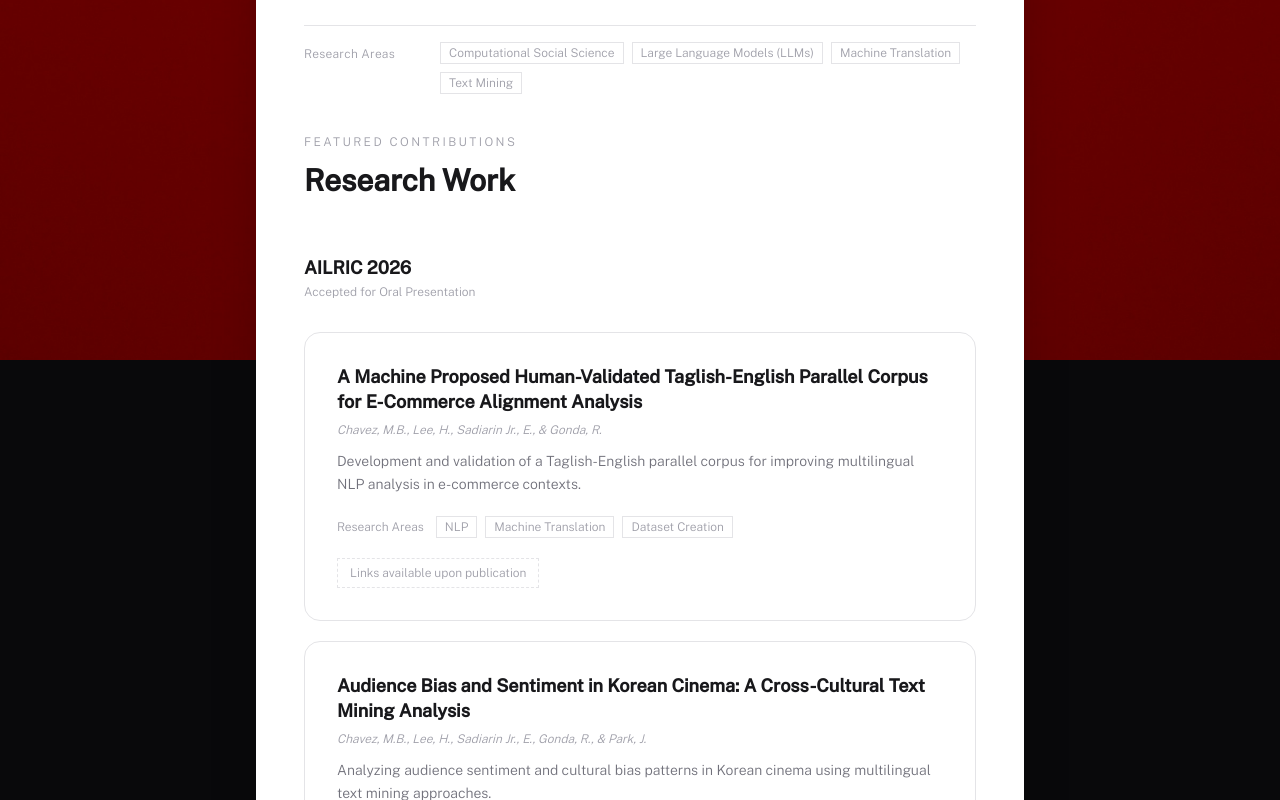
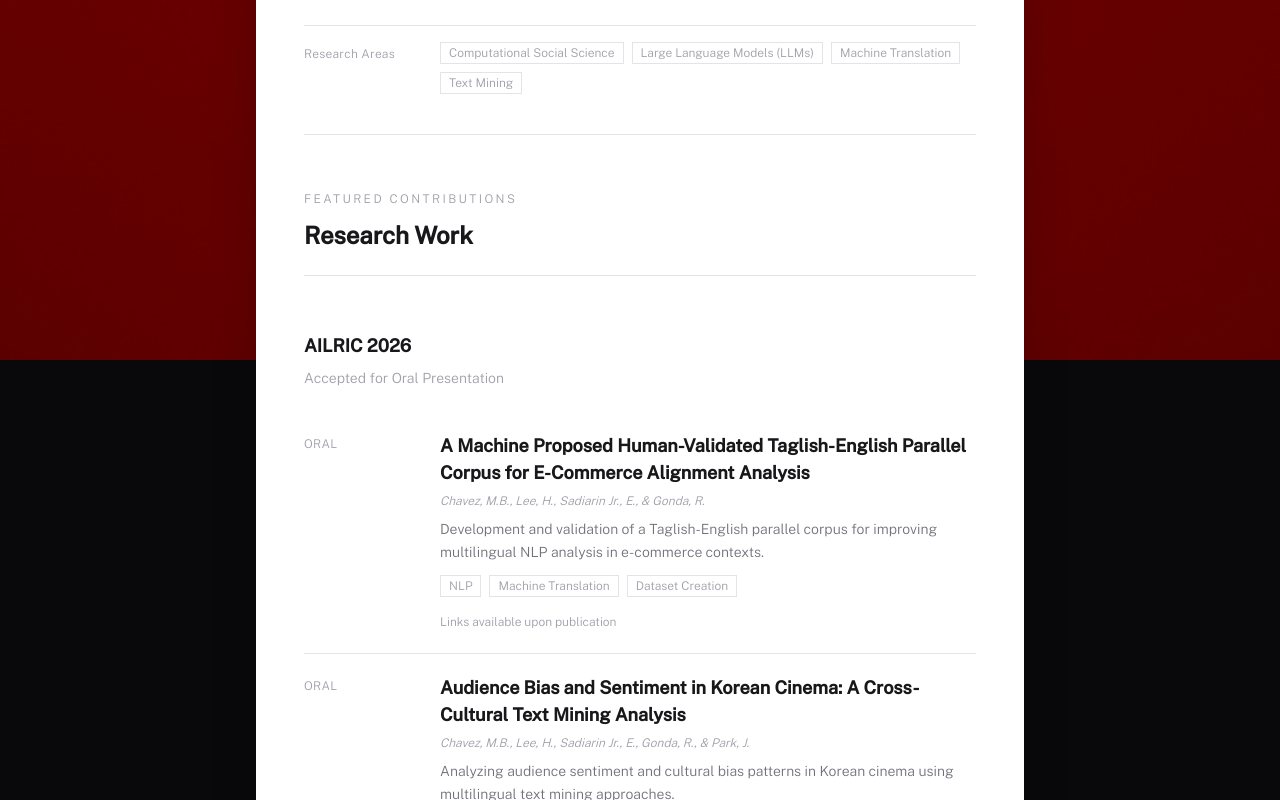
Before and after one commit to mbchavez27/mbchavezzportfolio, a React (Vite) app: page /papers in a window 1280 px wide. Shown: the part 440-1240 px from the top of the page. Built offline with nearby package versions, Linux system fonts and the light colour scheme.

Commit message:
style(papers): academic-style paper list

```diff
--- a/src/features/papers/components/PaperEntry.tsx
+++ /dev/null
@@ -1,34 +0,0 @@
-import { motion } from "motion/react";
-import Tag from "@/components/atoms/Tag";
-import { CARD_LIGHT } from "@/components/atoms/surfaces";
-import { revealOnScroll } from "@/lib/motion";
-import type { Paper } from "../domain/papers.domain";
-import PaperLinks from "./PaperLinks";
-
-type Props = {
-  paper: Paper;
-  position: number;
-};
-
-export default function PaperEntry({ paper, position }: Props) {
-  return (
-    <motion.div {...revealOnScroll({ y: 20, delay: position * 0.1, duration: 0.5 })} className={`p-6 md:p-8 ${CARD_LIGHT}`}>
-      <h3 className="font-display text-lg font-semibold text-zinc-900 leading-snug mb-2">{paper.title}</h3>
-      <p className="font-body font-light text-xs text-zinc-400 italic mb-3">{paper.authors}</p>
-      <p className="font-body font-light text-sm text-zinc-500 leading-relaxed mb-5">{paper.description}</p>
-      <div className="flex flex-wrap items-center gap-2 mb-5">
-        <span className="font-body font-light text-xs text-zinc-400 mr-1">Research Areas</span>
-        {paper.areas.map((area) => (
-          <Tag key={area} label={area} variant="light" />
-        ))}
-      </div>
-      {paper.links.length > 0 ? (
-        <PaperLinks links={paper.links} />
-      ) : (
-        <span className="font-body font-light inline-flex items-center gap-1.5 text-xs border border-dashed border-zinc-200 text-zinc-400 px-3 py-1.5">
-          Links available upon publication
-        </span>
-      )}
-    </motion.div>
-  );
-}
--- a/src/features/papers/components/PaperLinks.tsx
+++ b/src/features/papers/components/PaperLinks.tsx
@@ -10,7 +10,7 @@ const linkDisplay = {
 
 export default function PaperLinks({ links }: { links: readonly PaperLink[] }) {
   return (
-    <div className="flex flex-wrap gap-2">
+    <div className="flex flex-wrap gap-x-4 gap-y-2">
       {links.map((link) => {
         const { label, Icon } = linkDisplay[link.kind];
         return (
@@ -19,7 +19,7 @@ export default function PaperLinks({ links }: { links: readonly PaperLink[] }) {
             href={link.href}
             target="_blank"
             rel="noreferrer"
-            className="font-body font-light inline-flex items-center gap-1.5 text-xs border border-zinc-200 text-zinc-500 px-3 py-1.5 hover:border-primary hover:text-zinc-900 transition-colors duration-200"
+            className="font-body inline-flex items-center gap-1 text-xs text-primary underline-offset-4 hover:underline"
           >
             <Icon size={12} />
             {label}
--- a/src/features/papers/components/ResearchWork.tsx
+++ b/src/features/papers/components/ResearchWork.tsx
@@ -1,29 +1,48 @@
-import { motion } from "motion/react";
-import { revealOnScroll } from "@/lib/motion";
-import type { VenueGroup } from "../domain/papers.domain";
-import PaperEntry from "./PaperEntry";
+import Tag from "@/components/atoms/Tag";
+import EntryRow, { EntryList } from "@/components/molecules/EntryRow";
+import SectionHeading from "@/components/molecules/SectionHeading";
+import type { Paper, VenueGroup } from "../domain/papers.domain";
+import PaperLinks from "./PaperLinks";
+
+const PRESENTATION_LABEL: Record<Paper["presentation"], string> = {
+  oral: "Oral",
+  "full-paper": "Full paper",
+};
 
 export default function ResearchWork({ venueGroups }: { venueGroups: readonly VenueGroup[] }) {
   return (
     <div className="page-container">
-      <motion.div {...revealOnScroll()} className="mb-14">
-        <p className="font-body font-light text-xs text-zinc-400 tracking-[0.2em] uppercase mb-3">Featured Contributions</p>
-        <h2 className="font-display text-2xl md:text-3xl font-semibold text-zinc-900">Research Work</h2>
-      </motion.div>
+      <SectionHeading eyebrow="Featured Contributions" title="Research Work" />
 
-      {venueGroups.map(({ venue, papers: venuePapers }) => (
-        <motion.div key={venue.name} {...revealOnScroll()} className="mb-16 last:mb-0">
-          <div className="mb-8">
-            <h2 className="font-display text-lg font-semibold text-zinc-900">{venue.name}</h2>
-            <p className="font-body font-light text-xs text-zinc-400 mt-0.5">{venue.acceptance}</p>
-          </div>
-
-          <div className="flex flex-col gap-4 md:gap-5">
-            {venuePapers.map((paper, i) => (
-              <PaperEntry key={paper.title} paper={paper} position={i} />
+      {venueGroups.map(({ venue, papers }) => (
+        <section key={venue.name}>
+          <SectionHeading as="h3" title={venue.name} subtitle={venue.acceptance} className="pt-8 pb-2" />
+          <EntryList>
+            {papers.map((paper, i) => (
+              <EntryRow
+                key={paper.title}
+                position={i}
+                meta={<span className="uppercase">{PRESENTATION_LABEL[paper.presentation]}</span>}
+                title={paper.title}
+                subtitle={<span className="italic text-xs text-zinc-400">{paper.authors}</span>}
+                summary={paper.description}
+              >
+                <div className="flex flex-wrap items-center gap-2">
+                  {paper.areas.map((area) => (
+                    <Tag key={area} label={area} variant="light" />
+                  ))}
+                </div>
+                <div className="mt-3">
+                  {paper.links.length > 0 ? (
+                    <PaperLinks links={paper.links} />
+                  ) : (
+                    <span className="font-body font-light text-xs text-zinc-400">Links available upon publication</span>
+                  )}
+                </div>
+              </EntryRow>
             ))}
-          </div>
-        </motion.div>
+          </EntryList>
+        </section>
       ))}
     </div>
   );
--- a/src/pages/PapersPage.tsx
+++ b/src/pages/PapersPage.tsx
@@ -9,7 +9,7 @@ export default function PapersPage() {
         A collection of research contributions <br className="hidden md:inline" />in AI, machine learning, and language technologies.
       </PageHero>
       <ResearchAtAGlanceContainer />
-      <div className="pb-32">
+      <div className="pb-16">
         <ResearchWorkContainer />
       </div>
     </PageShell>
```
